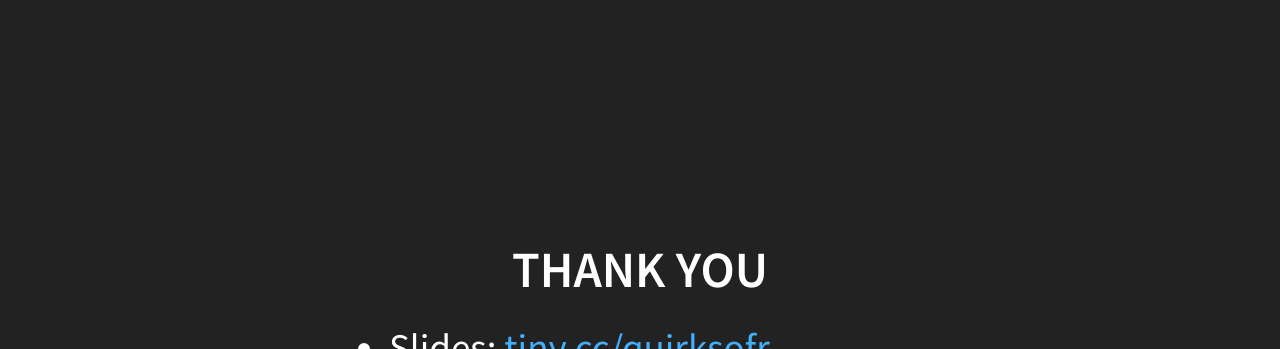
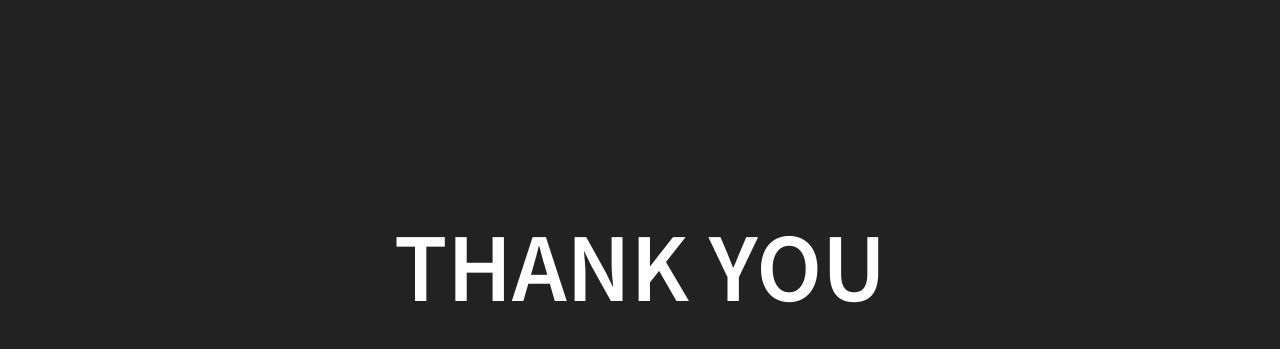
Before and after one commit to ankur-gupta/r, a plain HTML site: page talks/barug-sep-13-2016/index.html in a window 1280 px wide. Both pictures are taken after a click on the button 1251 px from the left and 734 px from the top of the page. Shown: the top 349 px of the page. Drawn offline with Linux system fonts and the light colour scheme.

Commit message:
Changing sizes

```diff
--- a/talks/barug-sep-13-2016/index.html
+++ b/talks/barug-sep-13-2016/index.html
@@ -56,7 +56,7 @@
 
                 <!-- End Slide -->
                 <section>
-                <h3>Thank you</h3>
+                <h1>Thank you</h1>
                 <ul>
                     <li>Slides: <a href="http://tiny.cc/quirksofr">tiny.cc/quirksofr</a></li>
                     <li>List of NSE functions: <a href="http://tiny.cc/rnse">tiny.cc/rnse</a></li>
```
